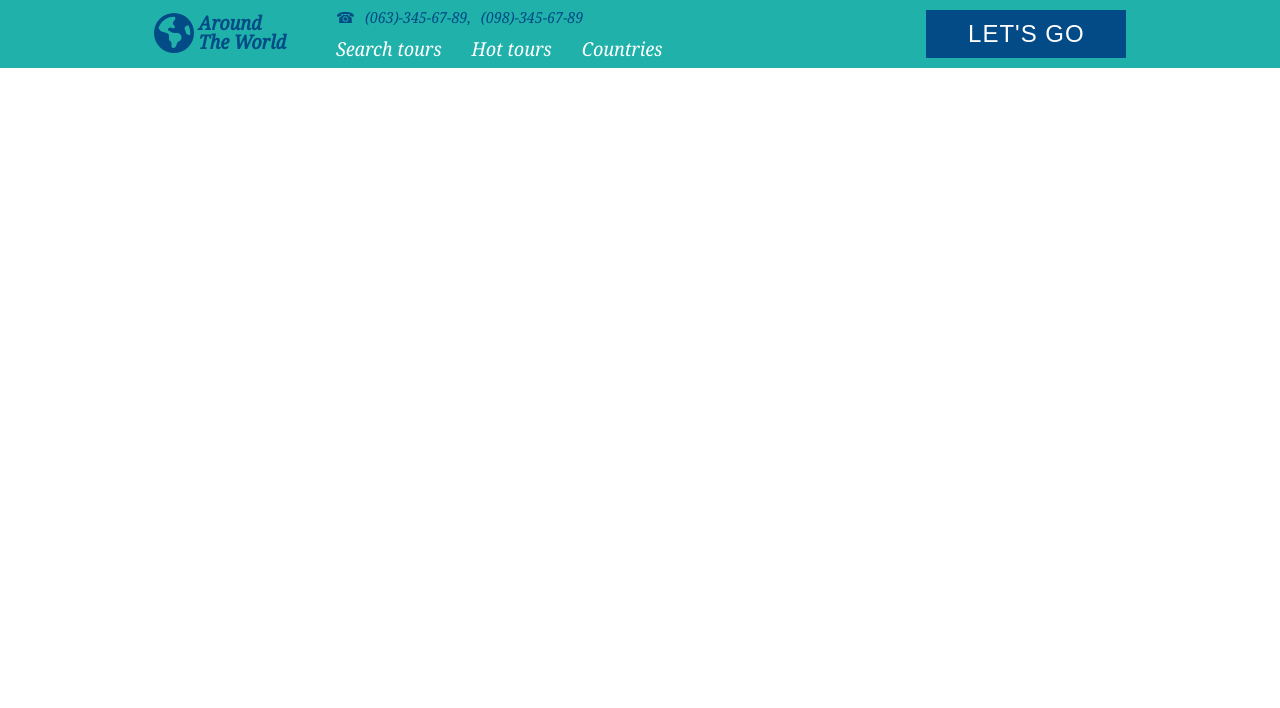
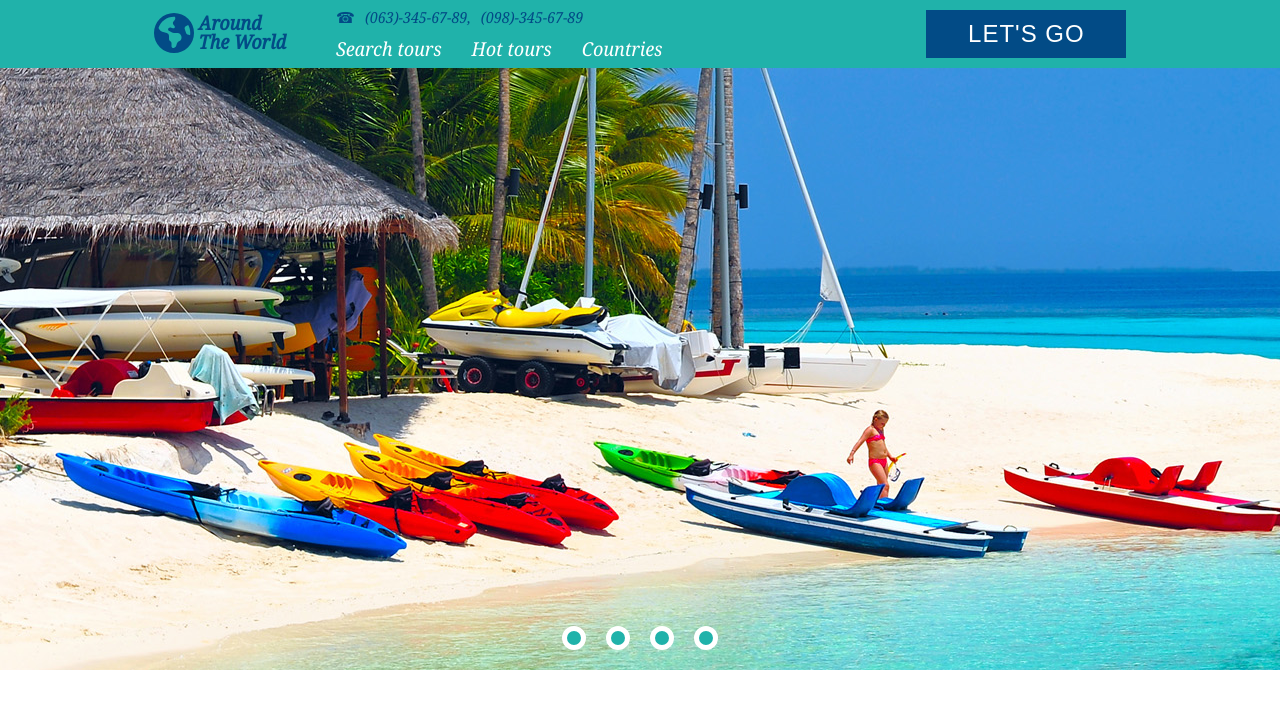
Before and after one commit to fedorchaklm/hw_6_travel_agency, a plain HTML site: page index.html in a window 1280 px wide. Drawn offline with Linux system fonts and the light colour scheme.

Commit message:
added slider

```diff
--- a/css/styles.css
+++ b/css/styles.css
@@ -126,3 +126,36 @@ a:any-link {
   top: 100%;
   left: 0;
 }
+
+.carousel {
+  position: relative;
+  width: 100%;
+}
+
+.carousel__viewport {
+  display: flex;
+  overflow-x: hidden;
+  scroll-behavior: smooth;
+}
+
+.carousel__navigation {
+  position: absolute;
+  width: 100%;
+  bottom: 20px;
+  display: flex;
+  justify-content: center;
+}
+
+.carousel__navigation-list {
+  display: flex;
+  gap: 20px;
+}
+
+.carousel__navigation-button {
+  display: inline-block;
+  width: 1.5rem;
+  height: 1.5rem;
+  border: 5px solid var(--secondary-text-color);
+  background-color: var(--primary-color);
+  border-radius: 50%;
+}
--- a/index.html
+++ b/index.html
@@ -7,7 +7,7 @@
   <link rel="stylesheet" href="css/reset.css">
   <link rel="stylesheet" href="https://cdnjs.cloudflare.com/ajax/libs/font-awesome/6.5.1/css/all.min.css"
     integrity="sha512-DTOQO9RWCH3ppGqcWaEA1BIZOC6xxalwEsw9c2QQeAIftl+Vegovlnee1c9QX4TctnWMn13TZye+giMm8e2LwA=="
-    crossorigin="anonymous" referrerpolicy="no-referrer" />
+    crossorigin="anonymous" referrerpolicy="no-referrer">
   <link rel="stylesheet" href="css/styles.css">
   <title>Around The World: travel agency</title>
   <link rel="icon" type="image/x-icon" href="images/favicon.ico">
@@ -84,7 +84,44 @@
     </div>
     <button class="action-btn">LET'S GO</button>
   </header>
-
+  <main class="main">
+    <div class="carousel">
+      <ol class="carousel__viewport">
+        <li id="carousel__slide1" tabindex="0" class="carousel__slide">
+          <img src="images/slide_main.jpg" alt="maldives">
+        </li>
+        <li id="carousel__slide2" tabindex="0" class="carousel__slide">
+          <img src="images/slide_hotel.jpg" alt="hotel">
+        </li>
+        <li id="carousel__slide3" tabindex="0" class="carousel__slide">
+          <img src="images/slide_ocean.jpg" alt="ocean">
+        </li>
+        <li id="carousel__slide4" tabindex="0" class="carousel__slide">
+          <img src="images/slide_together.jpg" alt="together">
+        </li>
+      </ol>
+      <aside class="carousel__navigation">
+        <ol class="carousel__navigation-list">
+          <li class="carousel__navigation-item">
+            <a href="#carousel__slide1" class="carousel__navigation-button">
+            </a>
+          </li>
+          <li class="carousel__navigation-item">
+            <a href="#carousel__slide2" class="carousel__navigation-button">
+            </a>
+          </li>
+          <li class="carousel__navigation-item">
+            <a href="#carousel__slide3" class="carousel__navigation-button">
+            </a>
+          </li>
+          <li class="carousel__navigation-item">
+            <a href="#carousel__slide4" class="carousel__navigation-button">
+            </a>
+          </li>
+        </ol>
+      </aside>
+    </div>
+  </main>
 </body>
 
 </html>
```
Also changed, not shown: images/slide_hotel.jpg (added), images/slide_main.jpg (added), images/slide_ocean.jpg (added), images/slide_together.jpg (added).
